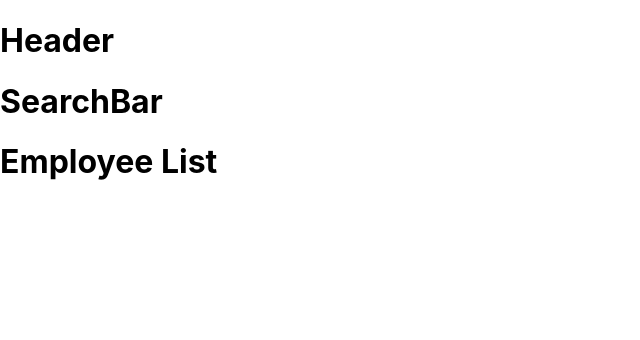
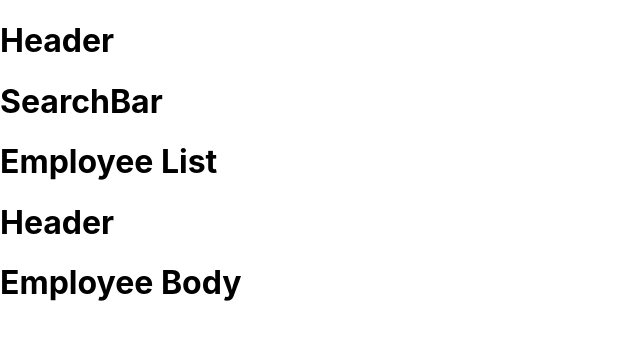
Before and after one commit to aidencullo/ALAB-320H.1.1, a React (Create React App) app in the folder my-react-app/: page / in a window 1280 px wide. Shown: the top 340 px of the page, without its empty margins (0-640 px from the left). Built offline with nearby package versions, Linux system fonts and the light colour scheme.

Commit message:
dummy employee page

```diff
--- a/my-react-app/src/App.js
+++ b/my-react-app/src/App.js
@@ -1,8 +1,12 @@
 import HomePage from './pages/HomePage';
+import EmployeePage from './pages/EmployeePage';
 
 function App() {
   return (
-    <HomePage />
+      <>
+      <HomePage />
+      <EmployeePage />
+      </>
   );
 }
 
--- /dev/null
+++ b/my-react-app/src/components/EmployeeBody.js
@@ -0,0 +1,5 @@
+export default function EmployeeBody() {
+  return (
+    <h1>Employee Body</h1>
+  );
+}
--- /dev/null
+++ b/my-react-app/src/pages/EmployeePage.js
@@ -0,0 +1,11 @@
+import Header from '../components/Header';
+import EmployeeBody from '../components/EmployeeBody';
+
+export default function EmployeePage() {
+  return (
+    <>
+      <Header />
+      <EmployeeBody />
+    </>
+  );
+}
```
